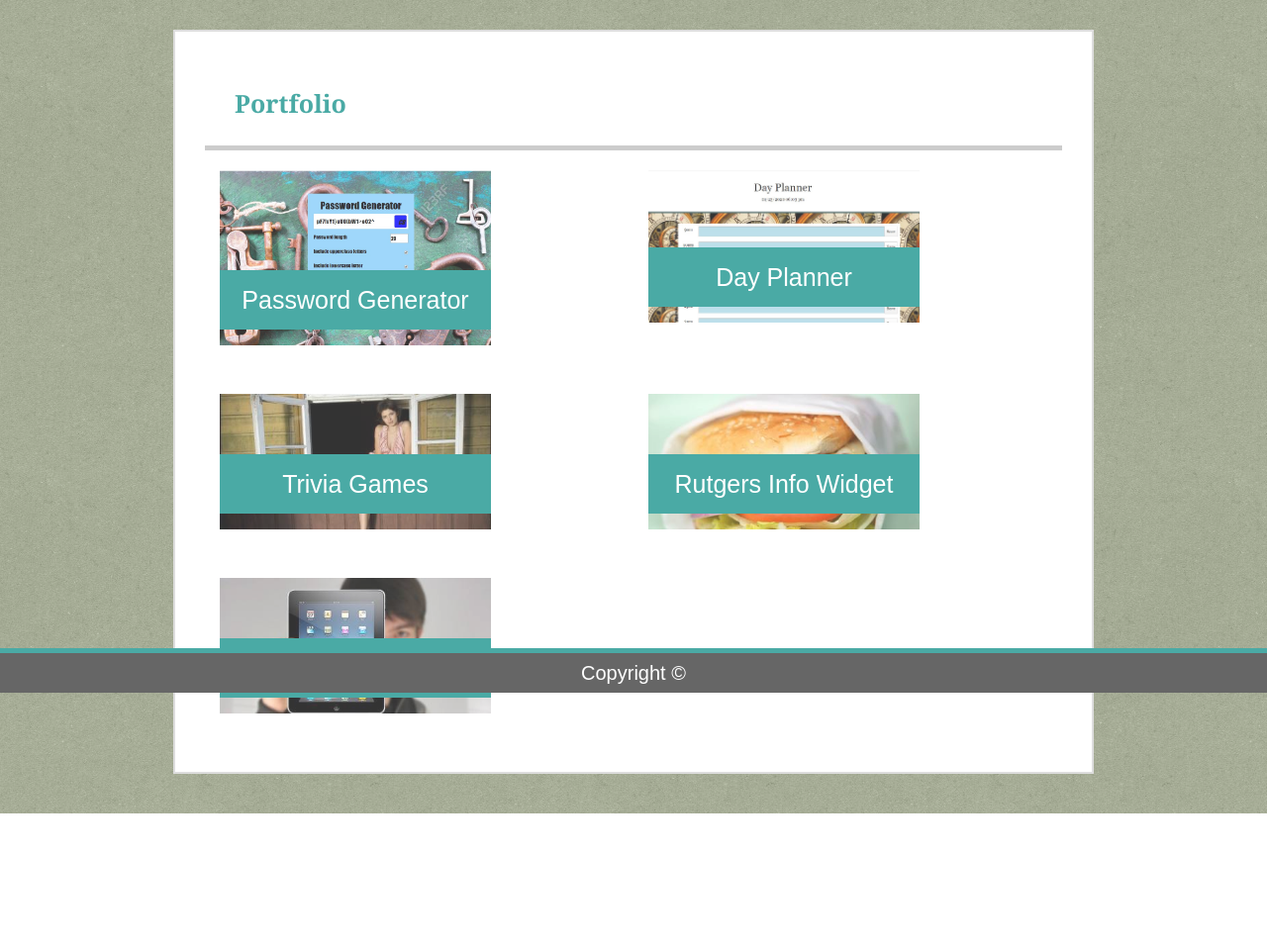
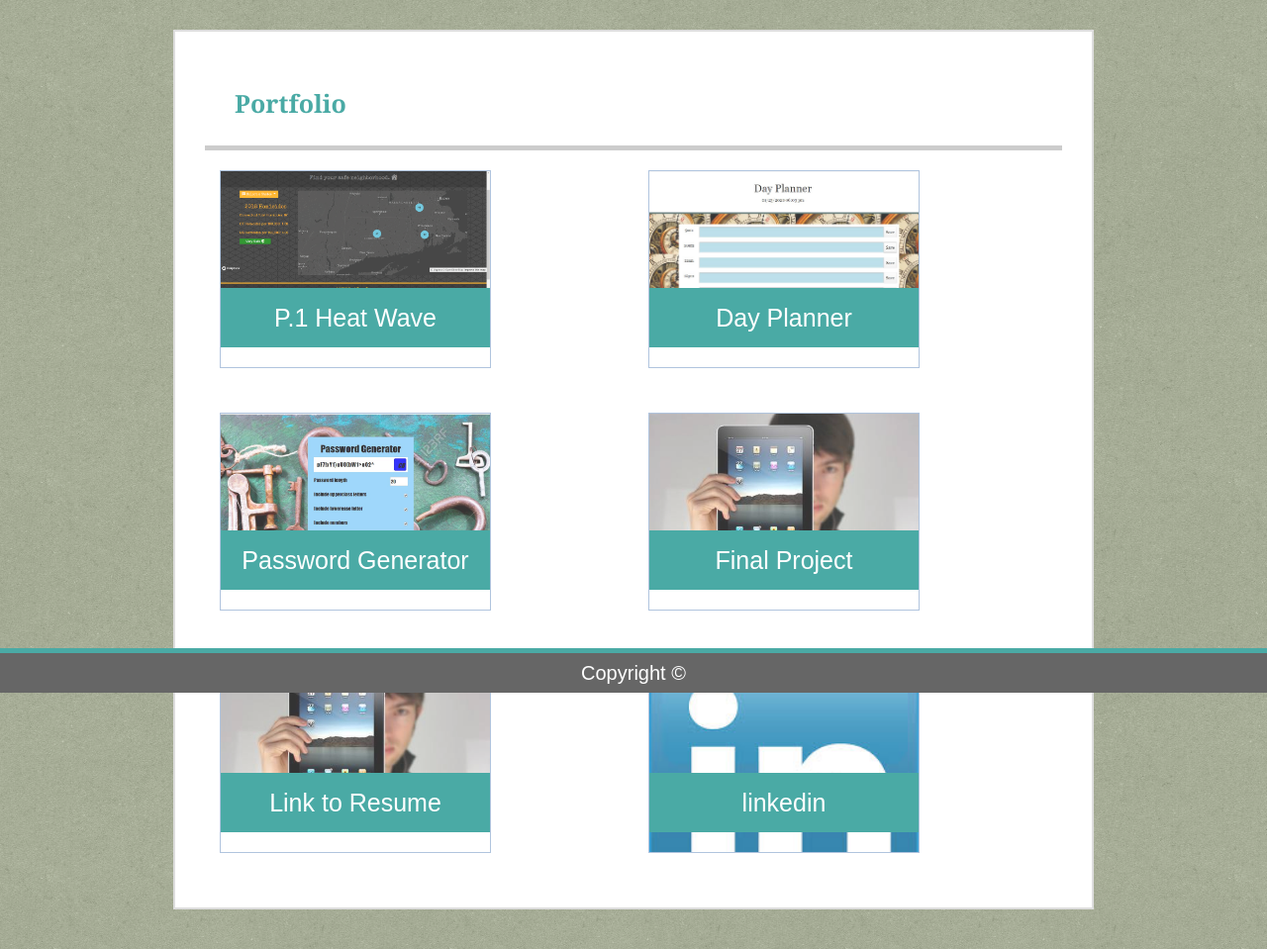
Before and after one commit to Lawna12/Basic-Portfolio, a PHP site: page /portfolio.html in a window 1280 px wide. Shown: the part 100-1059 px from the top of the page at 99% size. Before the commit the page ends 922 px from the top, so only its background shows below. Run offline with PHP 8.4, Linux system fonts and the light colour scheme.

Commit message:
adding links to linkedin portfolio

```diff
--- a/assets/css/AllStyles2.css
+++ b/assets/css/AllStyles2.css
@@ -172,6 +172,10 @@ button {
     color: #ffffff;
 }
 
+#workbtn {
+    background: #ffffff
+}
+
 #Full-Name {
     width: 50%;
     min-width: 250px
@@ -194,8 +198,10 @@ button {
     position: relative;
     float: left;
     width: 274px;
+    height: 200px;
     margin: 20px 0 25px;
     overflow: auto;
+    border: lightsteelblue solid 1px;
 }
 
 .work:nth-child(even) {
--- a/portfolio.html
+++ b/portfolio.html
@@ -22,22 +22,12 @@
                       <a href="./index.html">About</a>
                       <a href="./contact.html">Contact</a>
                       <a href="./portfolio.html">Portfolio</a>
+                      <a href="https://www.linkedin.com/in/andrew-lawn-78a1013b" target="_blank">LinkedIn</a>
+                      <a href="https://github.com/Lawna12" target="_blank">GitHub</a>
+                      <a href="#" target="_blank">Resume</a>
                   </div>
                 </div>
-
-
-
             </div>
-
-            <!-- <div class="Buttons">
-                <a href="./index.html" id="fixed">Andrew Lawn</a>
-                <nav>
-                    <a href="./index.html">About</a>
-                    <a href="./contact.html">Contact</a>
-                    <a href="./portfolio.html">Portfolio</a>
-                </nav>
-            </div> -->
-
         </header>
 
 
@@ -50,14 +40,14 @@
             <div class="container">
                 <div class="row">
                     <div class="col-md-6">
-                      <div class="work">
-                        <img src="./assets/images/passGen.jpg">
-                        <h3>Password Generator</h3>
+                      <div class="work" id="workImg">
+                        <img src="./assets/images/HeatWaveCT.png">
+                        <h3>P.1 Heat Wave</h3>
                       </div>
                     </div>
 
                     <div class="col-md-6">
-                      <div class="work">
+                      <div class="work" id="workImg">
                         <img src="./assets/images/dayPlanner.jpg">
                         <h3>Day Planner</h3>
                       </div>
@@ -68,28 +58,34 @@
             <div class="container">
                 <div class="row">
                     <div class="col-md-6">
-                  <div class="work">
-                    <img src="./assets/images/download (3).jfif">
-
-                    <h3>Trivia Games</h3>
+                      <div class="work" id="workImg">
+                        <img src="./assets/images/passGen.jpg">
+                        <h3>Password Generator</h3>
                       </div>
                     </div>
+
                     <div class="col-md-6">
-                  <div class="work">
-                    <img src="./assets/images/download (4).jfif">
-
-                    <h3>Rutgers Info Widget</h3>
+                      <div class="work" id="workImg">
+                        <img src="./assets/images/download.jfif">
+                        <h3>Final Project</h3>
                       </div>
                     </div>
                 </div>
             </div>
+
             <div class="container">
                 <div class="row">
                     <div class="col-md-6">
-                        <div class="work">
+                      <div class="work" id="workImg">
                         <img src="./assets/images/download.jfif">
+                        <h3>Link to Resume</h3>
+                      </div>
+                    </div>
 
-                          <h3>RoShamBo</h3>
+                    <div class="col-md-6">
+                      <div class="work" id="workImg">
+                        <img src="./assets/images/linkedinImg.jfif">
+                        <h3>linkedin</h3>
                       </div>
                     </div>
                 </div>
```
Also changed, not shown: contact.html (+9 -1 lines), index.html (+8 -12 lines), assets/images/HeatWaveCT.png (added), assets/images/linkedinImg.jfif (added). Lines whose indentation alone changed are shown as unchanged.
